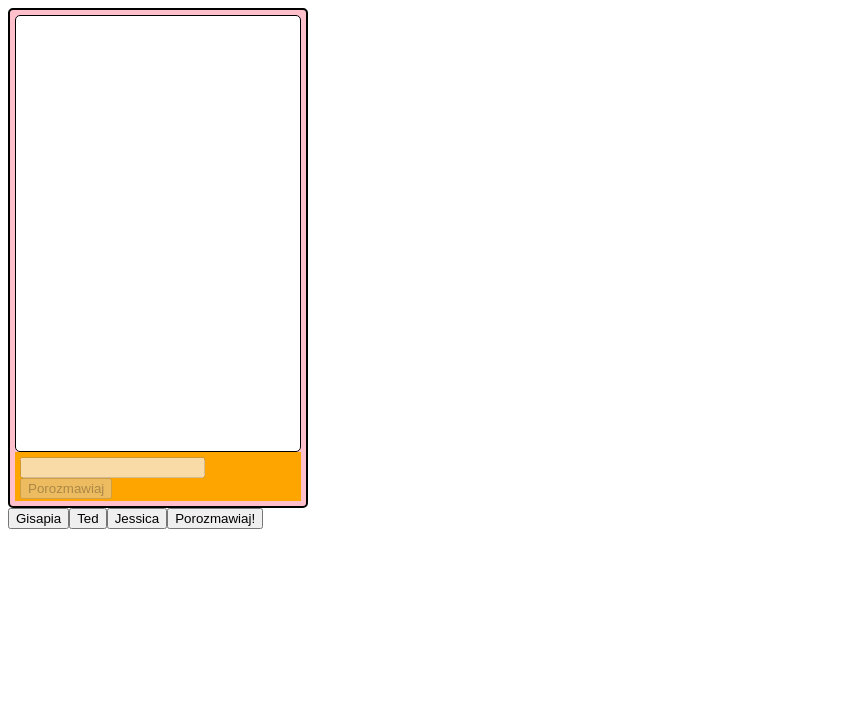
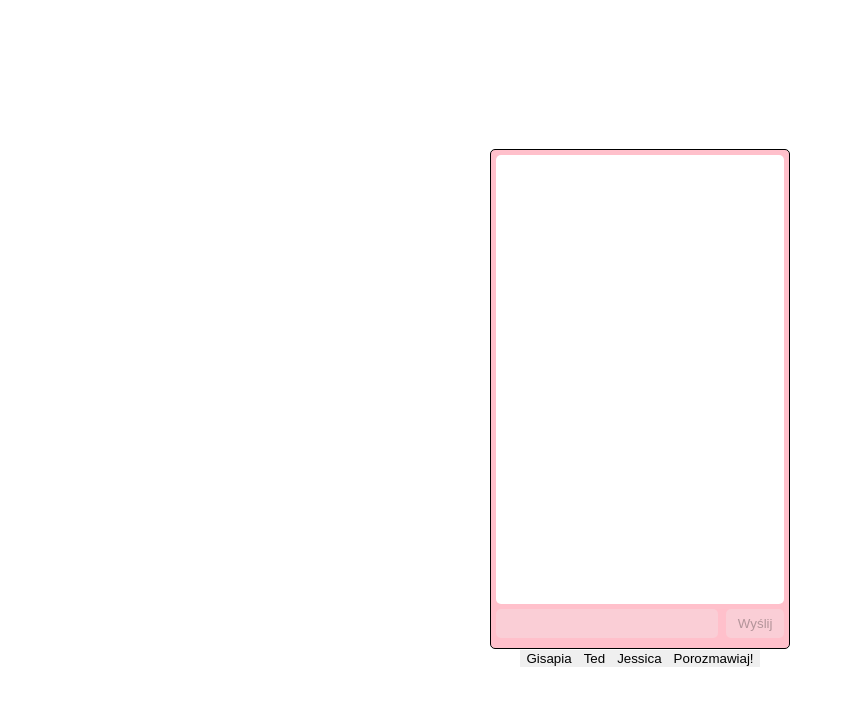
Before and after one commit to damian-lis/Talk-to-Gisapia-and-the-Others, a plain HTML site: page index.html in a window 1280 px wide. Shown: the whole page, without its empty margins (0-845 px from the left). Drawn offline with Linux system fonts and the light colour scheme.

Commit message:
Added some styles to InputPanelUI.js

```diff
--- a/InputPanelUI.js
+++ b/InputPanelUI.js
@@ -1,10 +1,10 @@
 export default class InputPanelUI {
   constructor(container) {
-    const root = this.createRoot()
+    // const root = this.createRoot()
     this.input = this.createInput()
     this.button = this.createButton()
-    this.appendToRoot(root, this.input, this.button)
-    this.attachToContainer(container, root)
+    // this.appendToRoot(root, this.input, this.button)
+    this.attachToContainer(container, this.input, this.button)
     this.inputMessage = ''
     this.subscribers = []
   }
@@ -26,7 +26,7 @@ export default class InputPanelUI {
 
   createButton() {
     const button = document.createElement('button')
-    button.textContent = 'Porozmawiaj'
+    button.textContent = 'Wyślij'
     button.disabled = true
     button.addEventListener('click', () => {
       this.subscribers.forEach((s) => s(this.inputMessage))
@@ -39,8 +39,11 @@ export default class InputPanelUI {
     elements.map((element) => root.appendChild(element))
   }
 
-  attachToContainer(container, root) {
-    document.querySelector(container).appendChild(root)
+  attachToContainer(container, ...elements) {
+    elements.map((element) =>
+      document.querySelector(container).appendChild(element)
+    )
+    // document.querySelector(container).appendChild(root)
   }
 
   deactivatePanel() {
--- a/style.css
+++ b/style.css
@@ -5,6 +5,12 @@
 html,
 body {
   font-size: 16px;
+}
+
+button,
+input {
+  outline-style: none;
+  border: none;
 }
 
 ::-webkit-scrollbar {
@@ -15,10 +21,18 @@ body {
   --mainSize: 5px;
 }
 
+body {
+  height: 100vh;
+  display: flex;
+  justify-content: center;
+  align-items: center;
+  flex-direction: column;
+}
+
 .messenger {
   height: 500px;
   width: 300px;
-  border: 2px solid #000;
+  border: 1px solid #000;
   border-radius: var(--mainSize);
   padding: var(--mainSize);
   background-color: pink;
@@ -29,18 +43,30 @@ body {
 }
 
 .messenger-screen-container {
-  height: 90%;
+  height: 92%;
   overflow-y: scroll;
 }
 
 .messenger-input-container {
-  height: 10%;
-  background-color: orange;
-  padding: var(--mainSize);
+  height: 7%;
+  padding-top: var(--mainSize);
+  display: flex;
+  justify-content: space-between;
+}
+
+.messenger-input-container input {
+  height: 100%;
+  width: 77%;
+  border-radius: 5px;
+}
+
+.messenger-input-container button {
+  width: 20%;
+  height: 100%;
+  border-radius: 5px;
 }
 
 .screen {
-  border: 1px solid #000;
   border-radius: var(--mainSize);
   min-height: 100%;
   width: 100%;
```
